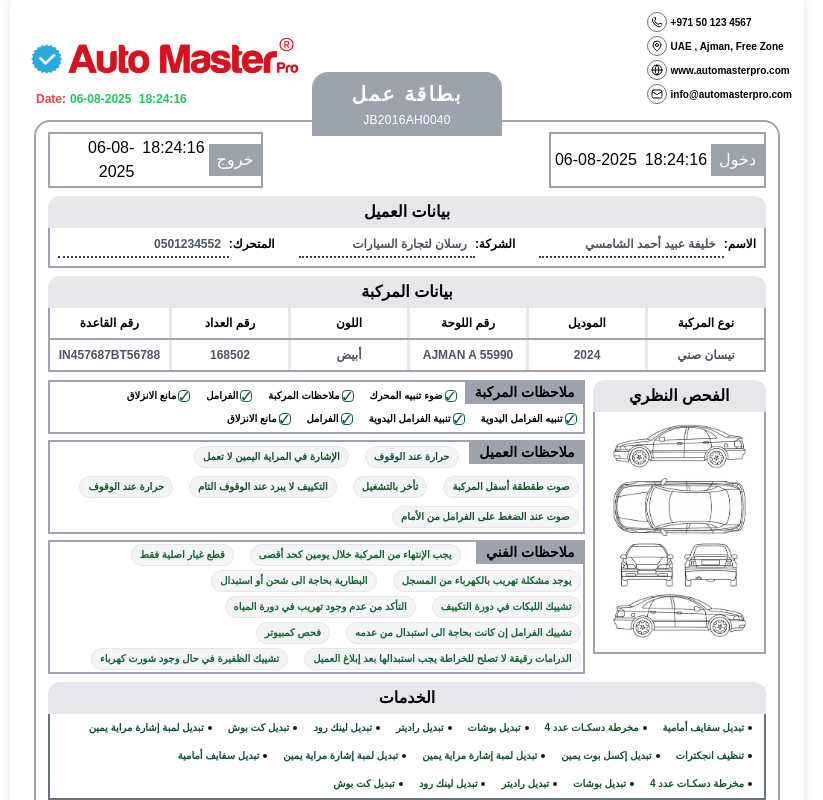
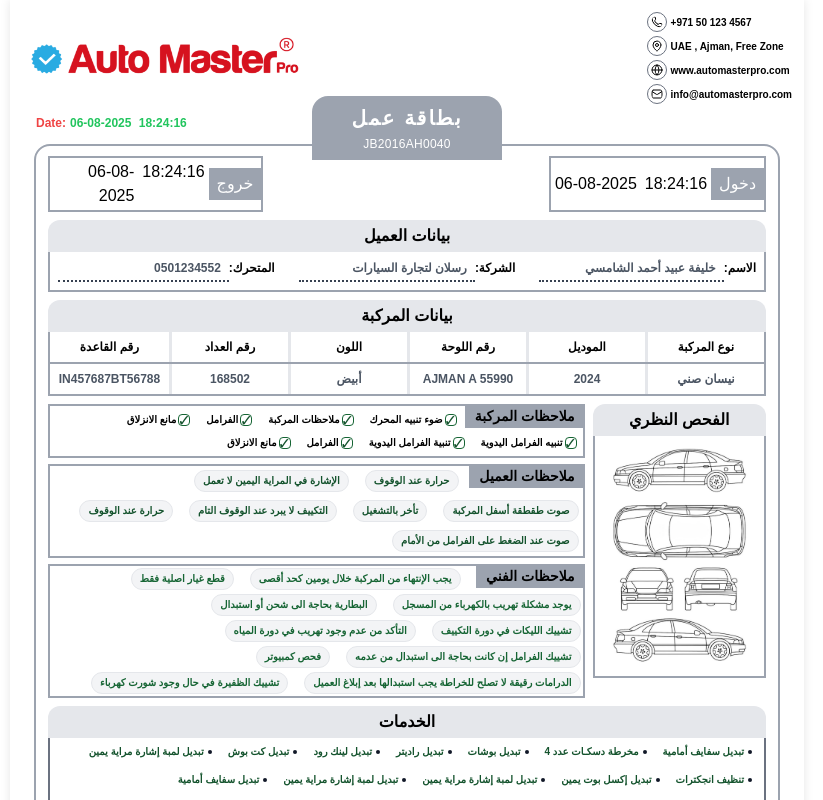
Before and after one commit to ahmadelhajj1996/card, a React (Vite) app: page / in a window 1280 px wide. Shown: the top 800 px of the page, without its empty margins (233-1056 px from the left). Built offline with nearby package versions, Linux system fonts and the light colour scheme; a web font is replaced by a local one.

Commit message:
Update Home.jsx

```diff
--- a/src/pages/Home.jsx
+++ b/src/pages/Home.jsx
@@ -55,7 +55,7 @@
 
       {/* the whole section  */}
 
-      <div className=" relative py-1.5  mx-3  my-1 mt-4 rounded-2xl  border-[2px] border-gray-400 ">
+      <div className=" relative py-1.5  mx-3  my-1 mt-10 rounded-2xl  border-[2px] border-gray-400 ">
         <div className=" absolute -top-8 text-[12px]  text-red-500 font-bold flex items-center gap-x-1 ">
           Date:
           <span className=" text-green-500">
```
